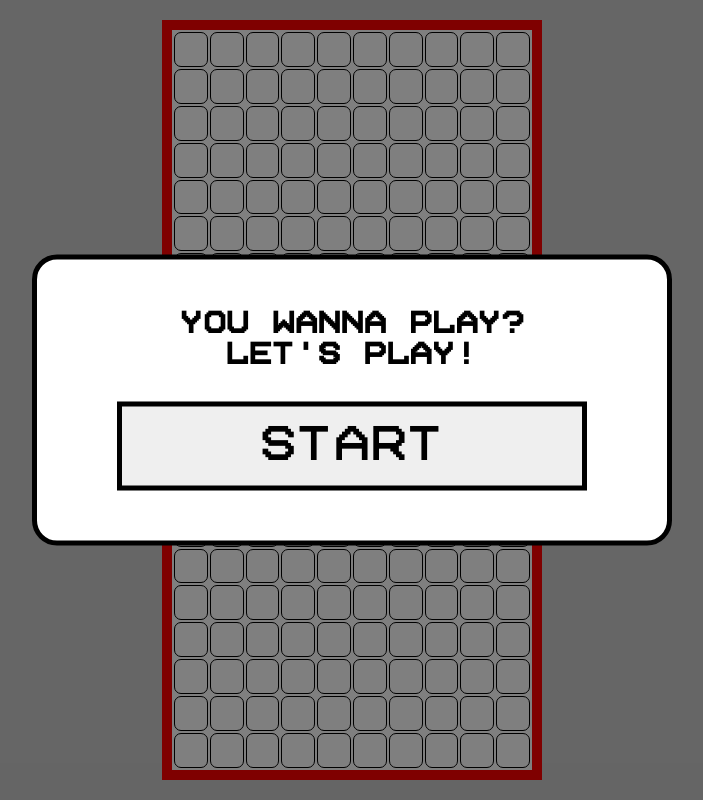
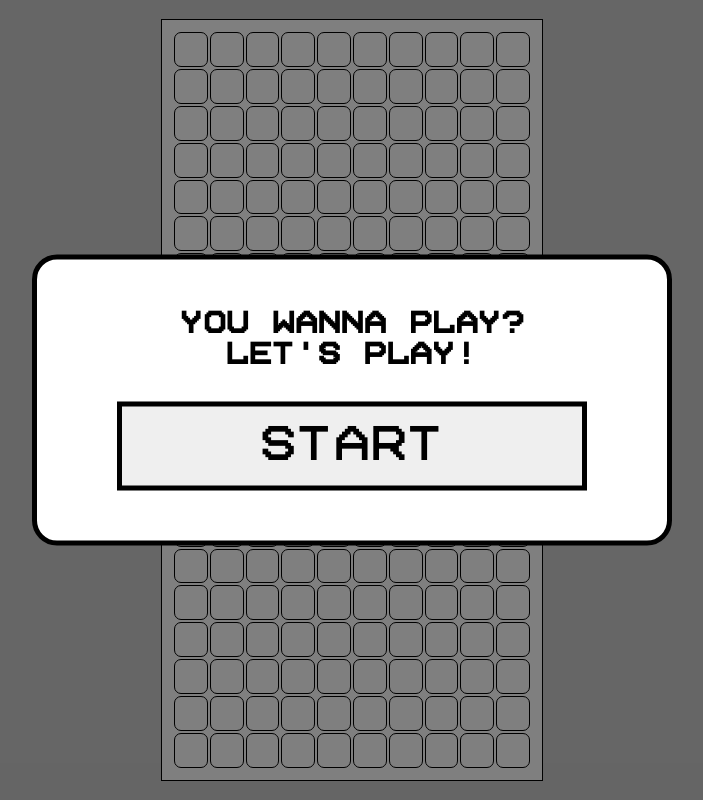
Before and after one commit to davidblane667/tetris, a Vue app: page / in a window 1280 px wide. Shown: the whole page, without its empty margins (288-991 px from the left). Built offline with nearby package versions, Linux system fonts and the light colour scheme.

Commit message:
Restart added

```diff
--- a/src/components/Cup/Cup.vue
+++ b/src/components/Cup/Cup.vue
@@ -12,7 +12,7 @@ export default defineComponent({
   name: "Cup",
   components: { CupView },
   props: {
-    gameIsPlaying: { type: Number, reqiured: true },
+    gameIsPlaying: { type: Number, required: true },
   },
   setup(props, { emit }) {
     const cupData = ref<Cup>([]);
@@ -94,7 +94,7 @@ export default defineComponent({
         } else {
           addFigureToCup();
         }
-      }, 500);
+      }, 100);
     };
 
     watch(currentRowIndex, (_, oldV) => {
@@ -103,7 +103,8 @@ export default defineComponent({
     });
 
     watch(toRef(props, "gameIsPlaying"), (gameIsPlaying) => {
-      if (gameIsPlaying) {
+      if (gameIsPlaying === 1) {
+        getStartData();
         startGame();
       }
     });
--- a/src/components/Cup/components/CupView/CupView.vue
+++ b/src/components/Cup/components/CupView/CupView.vue
@@ -27,7 +27,8 @@ export default defineComponent({
   display: grid;
   grid-row-gap: 2px;
   padding: 2px;
-  border: 10px solid red;
+  border: 10px solid transparent;
+  outline: 1px solid black;
   width: $cup-width;
   height: $cup-height;
   margin: 0 auto;
```
